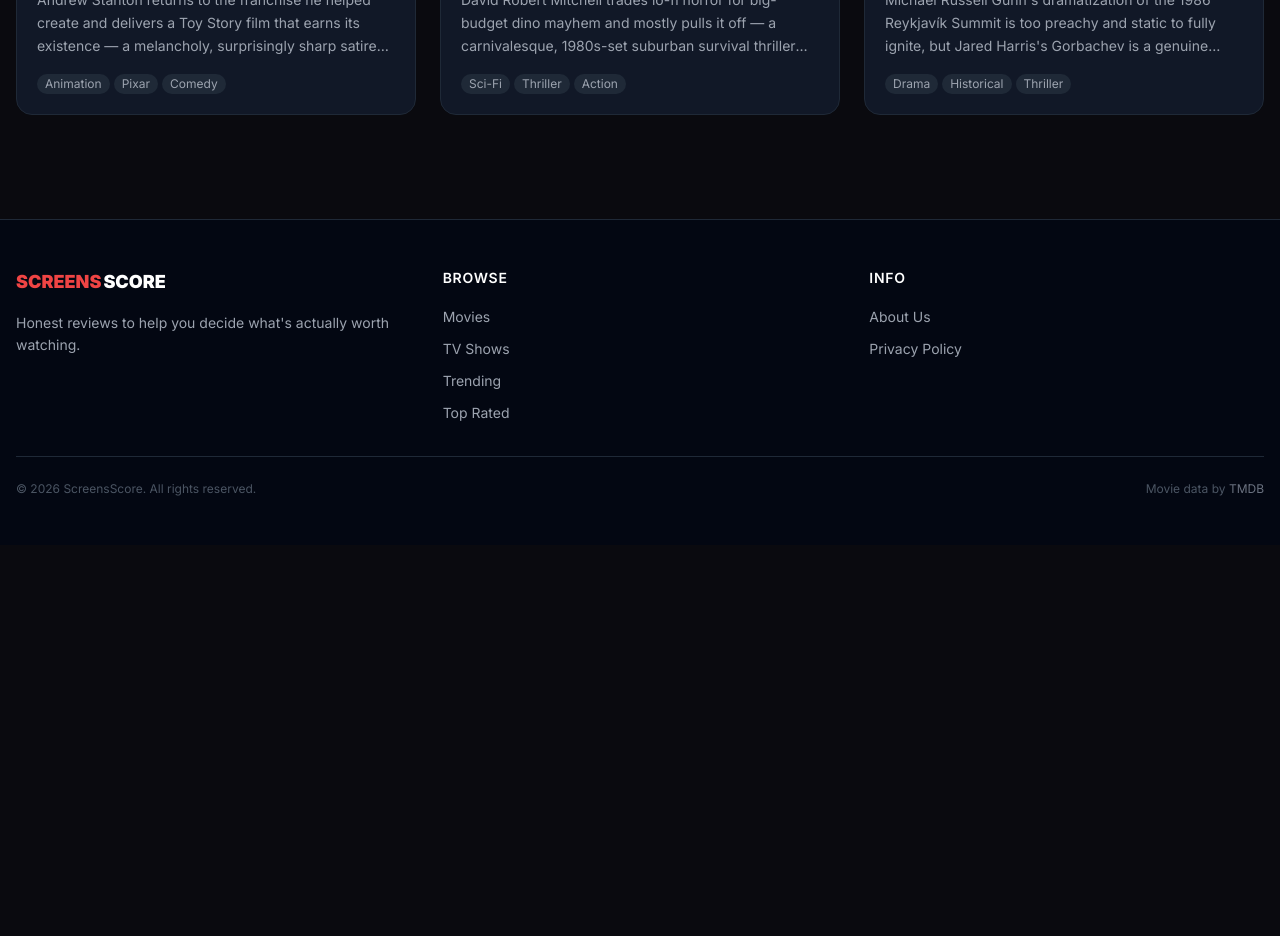
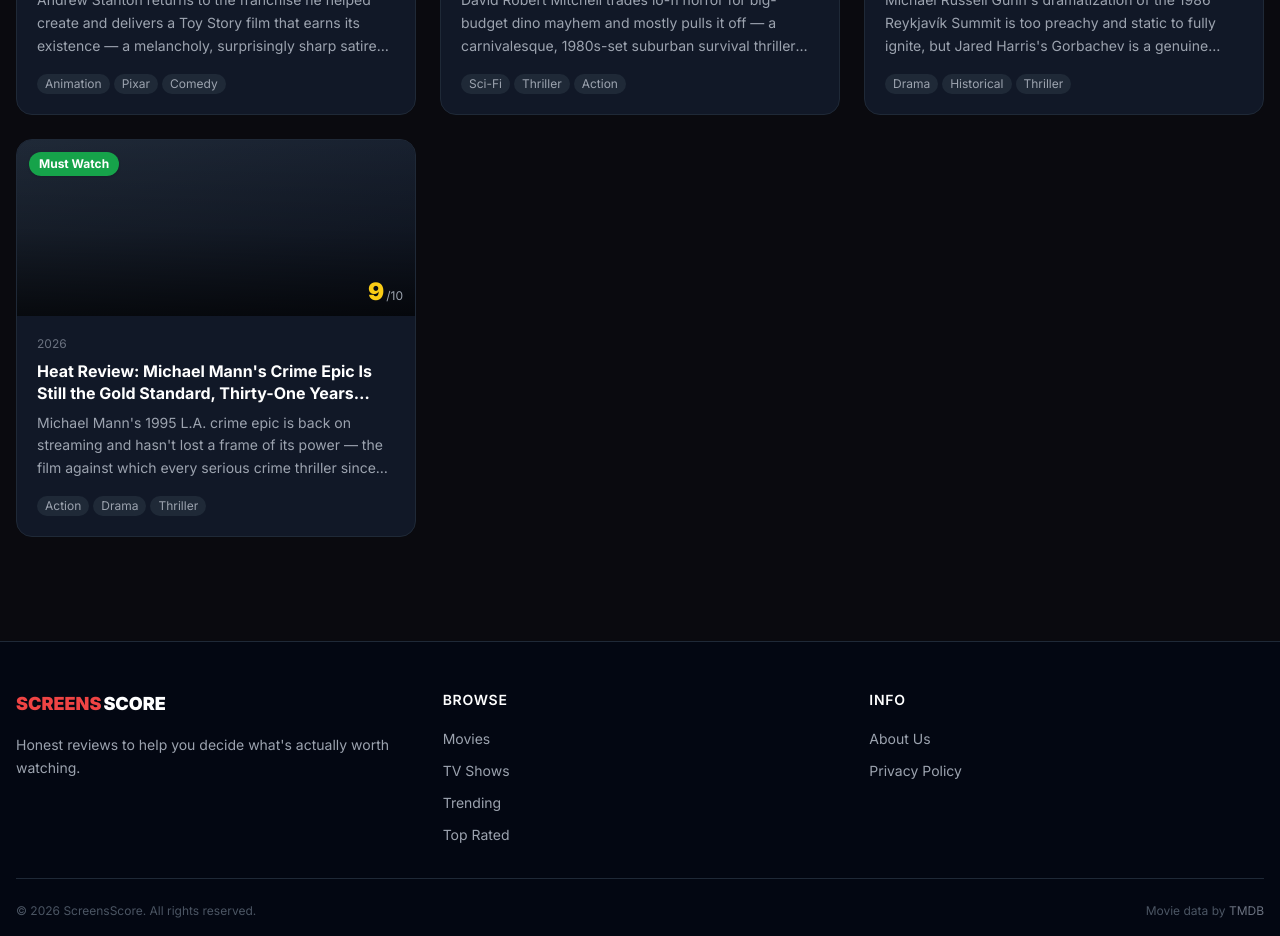
Before and after one commit to HenryPiao/screensscore, a Next.js app: page /reviews in a window 1280 px wide. Shown: the part 2620-3556 px from the top of the page. Before the commit the page ends 3165 px from the top, so only its background shows below. Built offline with nearby package versions, Linux system fonts and the light colour scheme; no server answers.

Commit message:
Add review: Heat (1995)

```diff
--- a/src/data/articles.ts
+++ b/src/data/articles.ts
@@ -760,6 +760,50 @@ export const articles: Article[] = [
 </ul>
     `,
   },
+  {
+    slug: 'heat-1995-review',
+    title: 'Heat Review: Michael Mann\'s Crime Epic Is Still the Gold Standard, Thirty-One Years Later',
+    movieTitle: 'Heat',
+    tmdbId: 949,
+    mediaType: 'movie',
+    rating: 9,
+    verdict: 'Must Watch',
+    verdictColor: 'green',
+    excerpt: "Michael Mann\'s 1995 L.A. crime epic is back on streaming and hasn\'t lost a frame of its power — the film against which every serious crime thriller since has been measured. If you haven\'t seen it, stop reading and fix that immediately.",
+    publishedAt: '2026-08-19',
+    tags: ['Action', 'Drama', 'Thriller', '1995'],
+    content: `
+<p class="lead">Thirty-one years after it first hit theaters, <strong>Heat</strong> remains the definitive American crime epic — a film so sure of itself, so ruthlessly precise in its construction, that it has become the template against which every Los Angeles crime story since is measured. With Heat 2 now confirmed and a new generation discovering the original on streaming, there has never been a better moment to make the case: this is Michael Mann\'s masterpiece, and it is as vital as ever.</p>
+
+<h2>Two Icons, One Masterclass in Restraint</h2>
+<p>The most famous scene in Heat is the coffee shop meeting between Neil McCauley (Robert De Niro) and Vincent Hanna (Al Pacino) — two men who have spent the film trying to destroy each other, sitting across a table, talking like old friends about what it might be like to be the other. It lasts about six minutes. It is probably the greatest scene of the 1990s.</p>
+<p>What makes it work is that both men arrive fully formed. De Niro\'s McCauley is rigorous, contained, and self-aware in ways that most screen criminals never are — he has a code, he lives by it, and he knows that code will eventually cost him everything. Pacino\'s Hanna is the fire to De Niro\'s ice: volatile, sleep-deprived, conducting three failing relationships simultaneously, capable of total focus and total chaos in the same breath. Pacino is sometimes criticized for overacting; in Heat, the largeness of his performance is precisely right — Hanna is a man too big for his own skin, and Pacino makes you feel every inch of it.</p>
+<p>Their chemistry is electric precisely because Mann keeps them apart for most of the film. When they finally share the frame, the scene earns every second of the buildup. Val Kilmer, Jon Voight, and Tom Sizemore round out the crew with supporting work that would headline lesser films — Kilmer in particular brings a reckless magnetism to Chris Shiherlis that makes his arc hit harder than the script alone justifies.</p>
+
+<h2>A City as Character, Action as Consequence</h2>
+<p>Mann shoots Los Angeles as no director before or since has managed: a city of glass and concrete and flat bleached light, where emptiness is the natural condition and human connection is the exception. Dante Spinotti\'s cinematography is extraordinary — the nighttime reflections, the cold blue interiors, the way streetlights refract off wet tarmac during the film\'s pivotal bank heist sequence give the city an alienated beauty that perfectly mirrors its characters\' emotional lives. This is a Los Angeles that looks like the loneliest place on earth, and Mann frames every choice his characters make against that backdrop of gorgeous desolation.</p>
+<p>That bank heist — the film\'s centerpiece, staged with a precision that influenced Christopher Nolan\'s <em>The Dark Knight</em> and virtually every serious action film of the following two decades — remains breathtaking. The sound design is punishing, the choreography immaculate, and Mann shoots it with a documentary clarity that makes the whole sequence feel less like a set piece and more like something that simply happened. The subsequent pursuit through downtown L.A. extends the sequence without deflating it, building to a conclusion that carries genuine dramatic weight.</p>
+
+<h2>Imperfect in Its Ambitions, Perfect in Its Effect</h2>
+<p>At 170 minutes, Heat demands patience — and earns it. Some of the supporting relationship subplots feel underdeveloped given the screen time they occupy. The film\'s female characters, despite the talent of Ashley Judd and Diane Venora, are underwritten in ways that a lesser film wouldn\'t invite you to notice. And the final movement, though emotionally correct, rushes slightly to reach its inevitable conclusion after such careful buildup.</p>
+<p>These are minor reservations about a major achievement. Heat holds its ambition and its execution in perfect balance for nearly three hours — and its final scene, on the tarmac, in near-darkness, achieves a tragic simplicity that most films wouldn\'t dare attempt.</p>
+
+<h2>The Verdict</h2>
+<p>If you haven\'t seen Heat, stop reading and fix that immediately. If you have seen it, you almost certainly know that revisiting it — particularly now, with Heat 2 confirmed and DiCaprio set to carry the next chapter — reveals new layers every time. Michael Mann made the greatest American crime film since <em>The Godfather Part II</em>. Thirty-one years of imitators have only made that clearer. It\'s streaming on Pluto TV for free right now. You have no excuses.</p>
+
+<h2>Pros & Cons</h2>
+<ul>
+  <li>✅ De Niro and Pacino deliver two of their finest, most complementary performances</li>
+  <li>✅ The coffee shop scene is among the greatest scenes in American cinema</li>
+  <li>✅ The downtown bank heist remains a masterclass in practical action filmmaking</li>
+  <li>✅ Spinotti\'s Los Angeles cinematography is visually extraordinary</li>
+  <li>✅ Val Kilmer brings reckless magnetism that elevates every scene he\'s in</li>
+  <li>❌ Female characters are underwritten relative to the film\'s overall ambition</li>
+  <li>❌ Some supporting subplots feel stretched without proportionate payoff</li>
+  <li>❌ The final act moves slightly faster than the film\'s patient rhythm has prepared you for</li>
+</ul>
+    `,
+  },
 ]
 
 export function getArticleBySlug(slug: string): Article | undefined {
```
